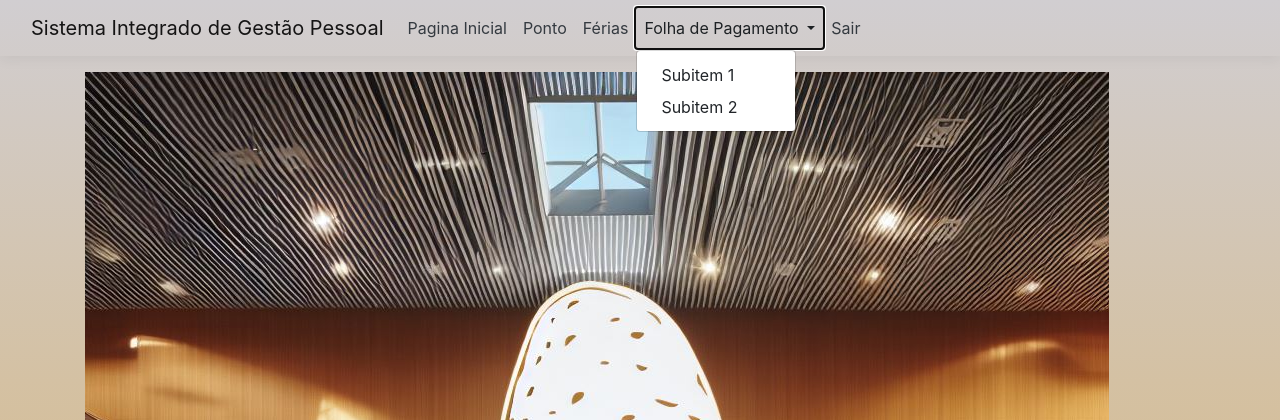
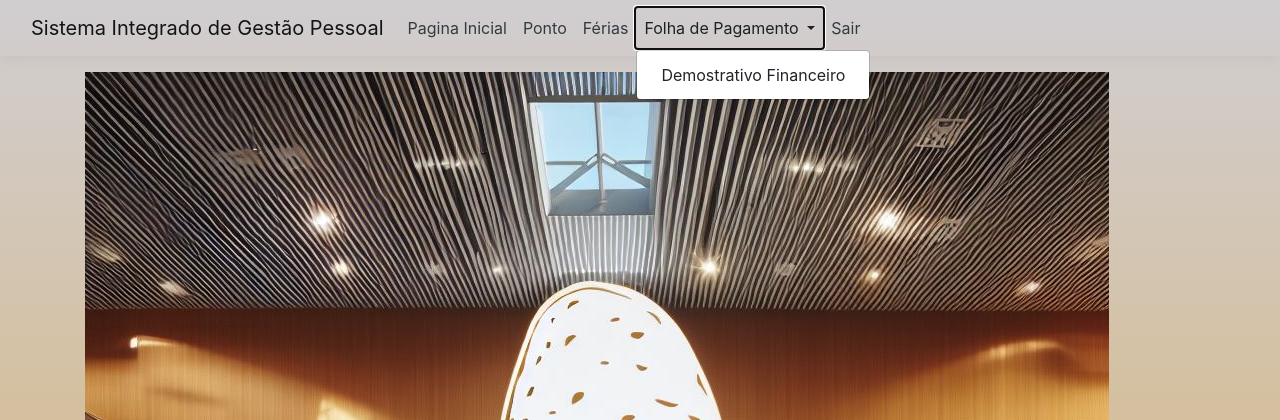
Before and after one commit to Git-Mota/Folha_Pagamento_Web, an ASP.NET Core app: page /Home/Index in a window 1280 px wide, after a click on "Folha de Pagamento". Shown: the top 420 px of the page. Run offline with ASP.NET Core 8, Linux system fonts and the light colour scheme; the visitor is signed in with stand-in values (Sample User, id 1); style sheets or scripts are compiled from the project's sources; some libraries are stand-ins or nearby versions.

Commit message:
ponto de restauração

```diff
--- a/WebTeste/Views/Shared/_Layout.cshtml
+++ b/WebTeste/Views/Shared/_Layout.cshtml
@@ -35,9 +35,9 @@
                         <a class="nav-link dropdown-toggle text-dark" href="#" id="menuFolha" role="button" data-bs-toggle="dropdown" aria-haspopup="true" aria-expanded="false">
                             Folha de Pagamento
                         </a>
-                             <div class="dropdown-menu" aria-labelledby="menuPonto">
-                            <a class="dropdown-item" asp-area="" asp-controller="Ponto" asp-action="Index">Subitem 1</a>
-                            <a class="dropdown-item" asp-area="" asp-controller="Ponto" asp-action="OutroSubitem">Subitem 2</a>
+                             <div class="dropdown-menu" aria-labelledby="menuFolha">
+                            <a class="dropdown-item" asp-area="" asp-controller="Ponto" asp-action="Index">Demostrativo Financeiro</a>
+
                          </div>
                     </li>
 
```
Also changed, not shown: 12 other files.
